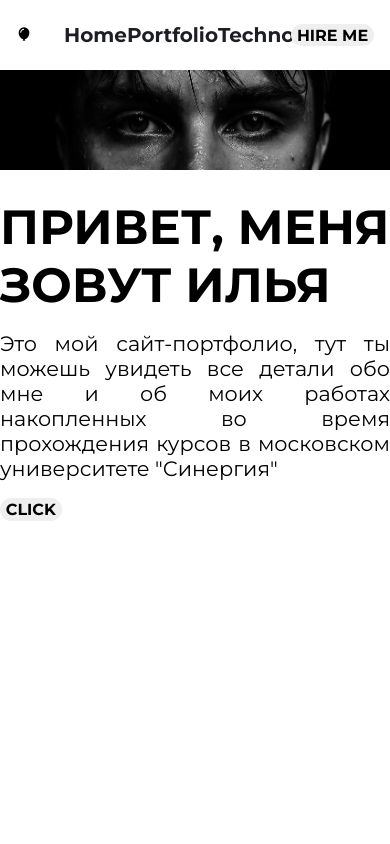
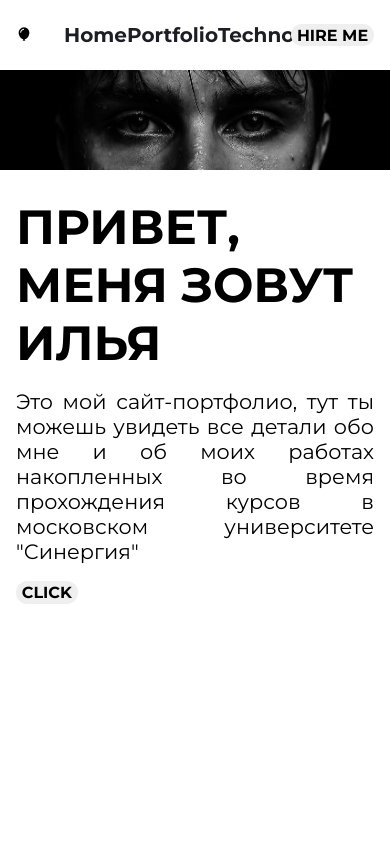
Before and after one commit to PressureFlow/Website-bs-card, a Vue app: page / in a window 390 px wide. Shown: the top 844 px of the page. Built offline with nearby package versions, Linux system fonts and the light colour scheme.

Commit message:
Update card-detail

```diff
--- a/src/components/screens/HomePage.vue
+++ b/src/components/screens/HomePage.vue
@@ -134,7 +134,7 @@ export default {
 		}
 		.card-detail {
 			display: block;
-			margin-top: 8rem;
+			margin: 8rem 1rem 8rem 1rem;
 
 		}
 		.card-detail-image {
```
